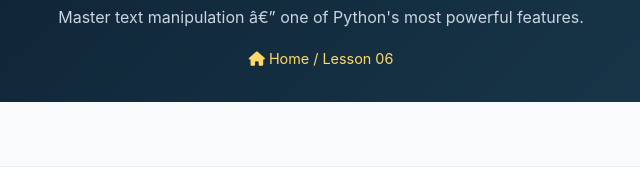
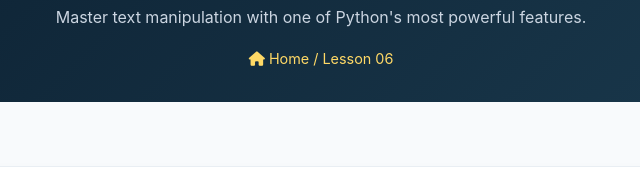
Before and after one commit to mwolobi-wanjala/learning-python-app, a website: page pages/strings.html in a window 1280 px wide. Shown: the part 197-377 px from the top of the page, 319-959 px from the left. Drawn offline with Linux system fonts and the light colour scheme.

Commit message:
explicit notes

```diff
--- a/pages/strings.html
+++ b/pages/strings.html
@@ -47,7 +47,7 @@
 
   <header class="lesson-header">
     <h1>6. Strings</h1>
-    <p>Master text manipulation â€” one of Python's most powerful features.</p>
+    <p>Master text manipulation with one of Python's most powerful features.</p>
     <div class="breadcrumb"><i class="fas fa-home"></i> Home / Lesson 06</div>
   </header>
 
```
